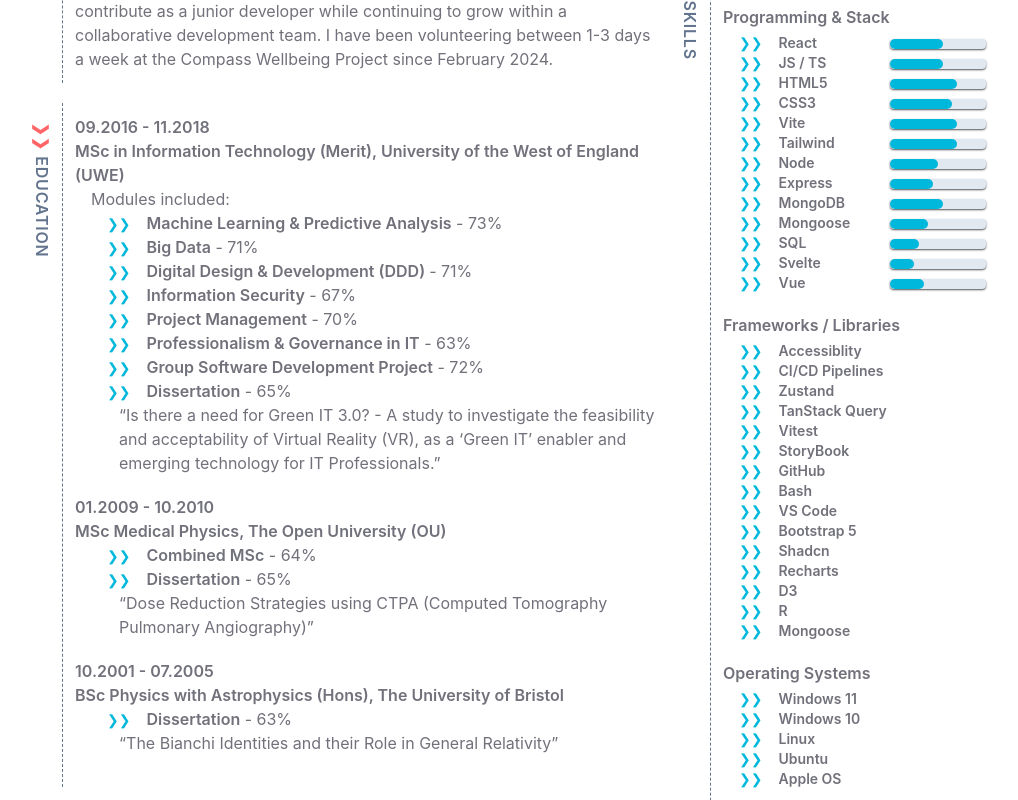
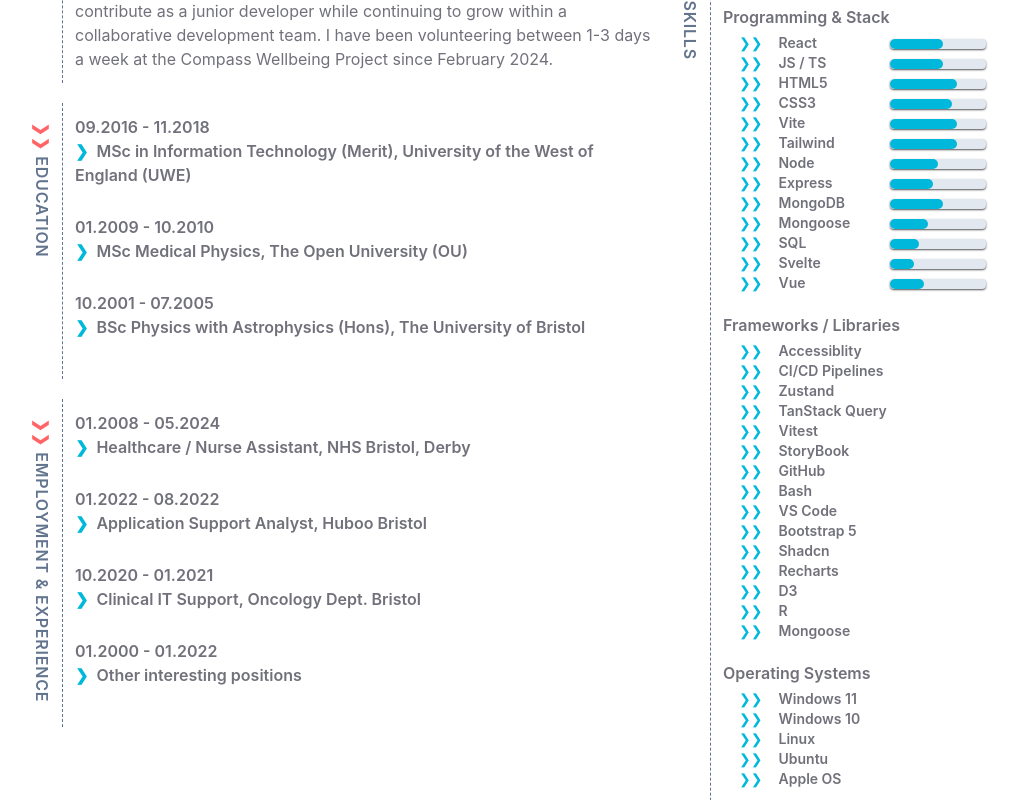
Before and after one commit to usernameistai/cv, a React (Vite) app: page / in a window 1280 px wide. Shown: the part 540-1340 px from the top of the page, without its empty margins (134-1152 px from the left). Built offline with nearby package versions, Linux system fonts and the light colour scheme.

Commit message:
made all details ad summary

```diff
--- a/src/App.tsx
+++ b/src/App.tsx
@@ -86,9 +86,15 @@ const App = () => {
               <div className='flex mb-5'>
                 <div className={perpendicular}><span className='text-red-400 dark:text-red-200'>❯❯</span> <span className="text-slate-500 dark:text-slate-300">Education</span></div>
                 <div className={writing}>
+
                   <div className='mb-5'>
                     <div className='font-semibold'>09.2016 - 11.2018</div>
-                    <div className='font-semibold'>MSc in Information Technology (Merit), University of the West of England (UWE)</div>
+                    <details className="group">
+                      <summary className={summary}>
+                        <span className={chevSpan}>
+                          ❯
+                        </span>MSc in Information Technology (Merit), University of the West of England (UWE)
+                      </summary>
                       <div className='md:pl-4'>
                         <div>Modules included:</div>
                         {msc.map((msc, id) => (
@@ -100,19 +106,38 @@ const App = () => {
                         - A study to investigate the feasibility and acceptability of Virtual Reality
                         (VR), as a ‘Green IT’ enabler and emerging technology for IT Professionals.” </div>
                       </div>
+                    </details>
                   </div>
+
                   <div className='mb-5'>
                     <div className='font-semibold'>01.2009 - 10.2010</div>
-                    <div className='font-semibold'>MSc Medical Physics, The Open University (OU)</div>
+                    <details className="group">
+                      <summary className={summary}>
+                        <span className={chevSpan}>
+                          ❯
+                        </span>
+                        MSc Medical Physics, The Open University (OU)
+                      </summary>
                       <div className='md:pl-4 -ml-2 md:ml-0'><span className={chevron}>❯❯</span><span className='font-semibold'>Combined MSc</span> - 64%</div>
                       <div className='md:pl-4 -ml-2 md:ml-0'><span className={chevron}>❯❯</span><span className='font-semibold'>Dissertation</span> - 65%</div>
                       <div className='pl-11'>“Dose Reduction Strategies using CTPA (Computed Tomography Pulmonary Angiography)”</div>
+                    </details>
                   </div>
+
                   <div className='mb-5'>
                     <div className='font-semibold'>10.2001 - 07.2005</div>
-                    <div className='font-semibold'>BSc Physics with Astrophysics (Hons), The University of Bristol</div>
-                    <div className='md:pl-4 -ml-2 md:ml-0'><span className={chevron}>❯❯</span><span className='font-semibold'>Dissertation</span> - 63%</div>
+                    <details className="group">
+                      <summary className={summary}>
+                        <span className={chevSpan}>
+                          ❯
+                        </span>
+                        BSc Physics with Astrophysics (Hons), The University of Bristol
+                      </summary>
+                      <div className="md:pl-4">
+                        <span className={chevron}>❯❯</span><span className='font-semibold'>Dissertation</span> - 63%
                         <div className='pl-11'>“The Bianchi Identities and their Role in General Relativity”</div>
+                      </div>
+                    </details>
                   </div>
                 </div>
               </div>
```
Lines whose indentation alone changed are shown as unchanged.
